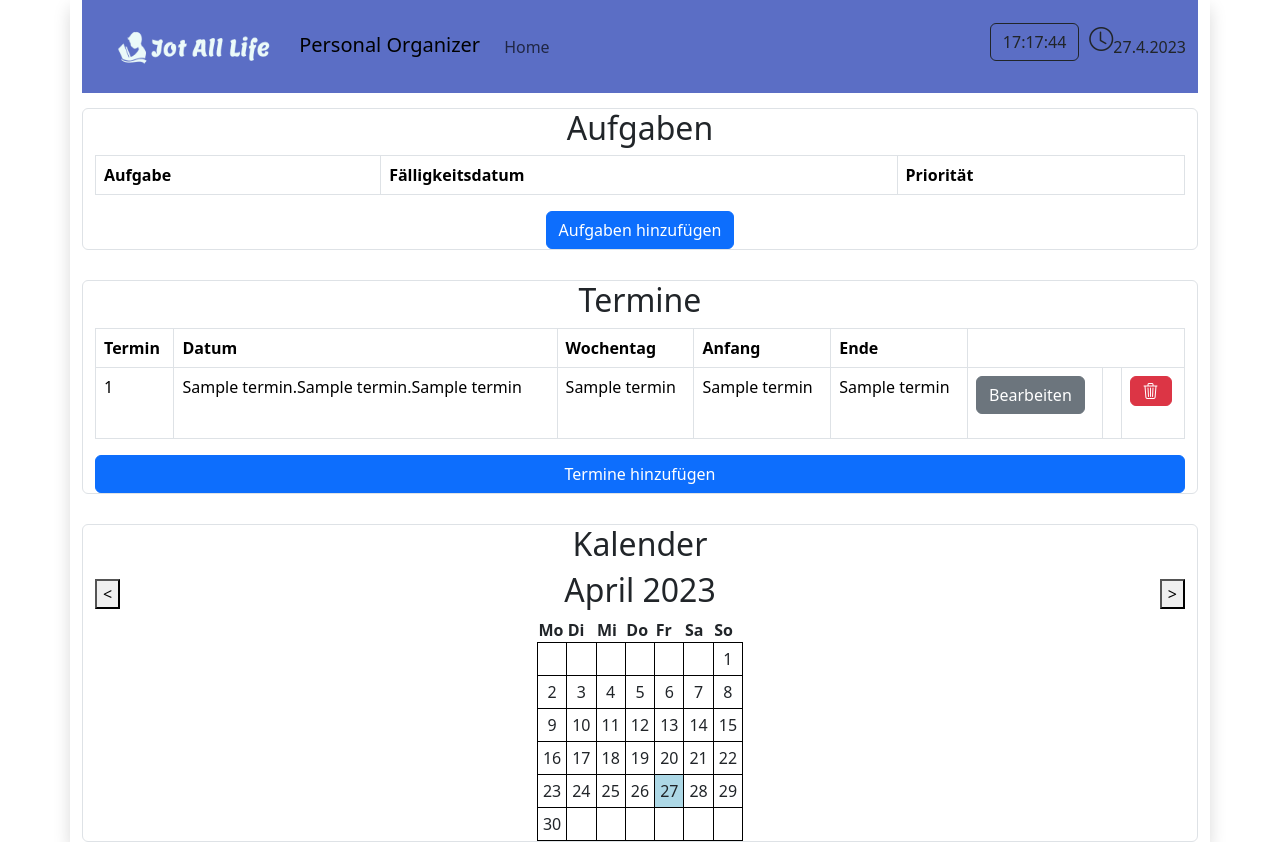
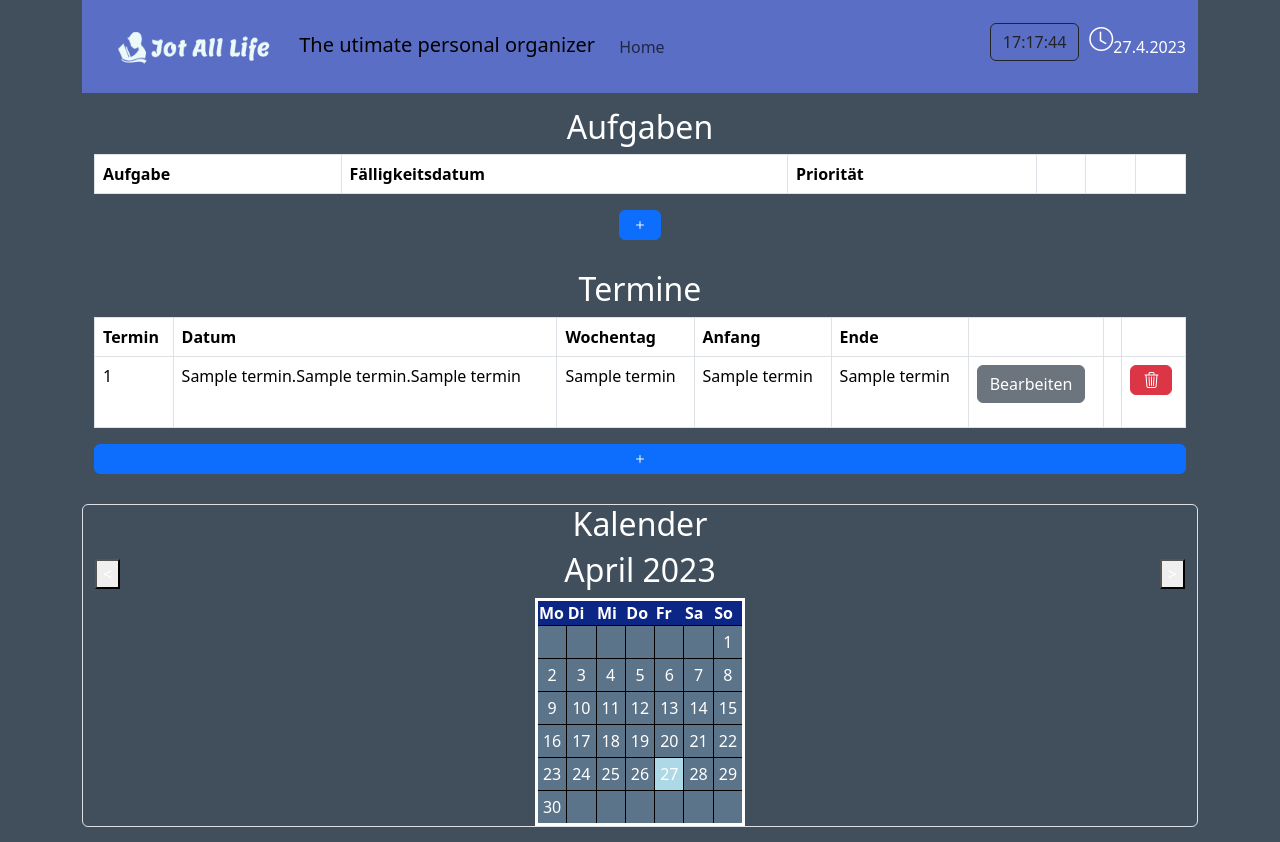
Before and after one commit to LeonardK2020/Klausurersatzleistung, a Flask app: template templates/index.html in a window 1280 px wide. Run offline with Flask 3, Linux system fonts and the light colour scheme; the template is opened without the code that fills it: most values are stand-ins (such as "Sample title", 1, 10 or a date in 2020); lists and menus that the app fills with data are empty; some libraries are stand-ins or nearby versions.

Commit message:
Farbveränderungen + andere Buttons+ Navbars

```diff
--- a/static/css/index.css
+++ b/static/css/index.css
@@ -1,17 +1,28 @@
-/*#aufgaben {
-
+*{
+  color: white;
+}
+#body1{
+  background-color: #273846e1;
+  justify-content: center;
+  align-items: center
 }
 
-#termine{
-
-
+table{
+  border:3px solid white;
+  box-shadow: 3px 3px 3px rgba(63, 61, 61, 0);
+  background-color:#5e798fe7;
+  border-collapse: collapse;
 }
 
-#kalender {
+th, td{
+  border: 3px solid white;
+}
 
+thead, #thead1, #thead2{
+  box-shadow:rgba(63, 61, 61, 0);
+  background-color: #011a86dc;
+}
 
-}
-*/
 
 ::placeholder {
     color: rgba(253, 252, 252, 0.171)
--- a/templates/index.html
+++ b/templates/index.html
@@ -8,12 +8,12 @@
     </head>
 
 
-    <body class="container shadow" style="background-color: rgba(255, 255, 255, 0.671)" onLoad="uhrzeit(); initializeCalendar();">
+    <body id="body1"class="container" onLoad="uhrzeit(); initializeCalendar();">
         <nav id="nav" class="navbar sticky-top navbar-expand-lg" style="background-color: #5B6EC5;">
             <div class="container-fluid">
               <a class="navbar-brand">
                 <img src="{{ url_for('static', filename= 'files/logoq2.PNG') }}" alt="Bootstrap" width="200" height="50">
-                Personal Organizer</a>
+                The utimate personal organizer</a>
                 <ul class="navbar-nav me-auto mb-2 mb-lg-0">
                     <li class="nav-item">
                         <a class="nav-link" href="/">Home</a>
@@ -27,13 +27,16 @@
         </nav>
 
 
-            <div style="margin-top: 15px" id="aufgaben" class="col text-center container-fluid border rounded">
+            <div style="margin-top: 15px" id="aufgaben" class="col text-center container-fluid">
               <h2>Aufgaben</h2>
-              <table class="table table-bordered mx-auto">
-                <tr>
+              <table id="aufgabentable"class="table table-bordered mx-auto">
+                <tr id="thead1">
                     <th>Aufgabe</th>
                     <th>Fälligkeitsdatum</th>
                     <th>Priorität</th>
+                    <th></th>
+                    <th></th>
+                    <th></th>
                 </tr>
                  {%for aufgabe in aufgaben%}
                     {% if aufgabe[3] == "Hoch" %}
@@ -104,17 +107,20 @@
                     {% endif %}
                  {% endfor %}
             </table>
-            <a href="/Aufgaben" class="btn btn-primary">Aufgaben hinzufügen</a>
+            <a href="/Aufgaben" class="btn btn-primary bi bi-plus"></a>
             </div>
-            <div id="termine" style="margin-top: 30px" class="col text-center container-fluid border rounded">
+            <div id="termine" style="margin-top: 30px" class="col text-center container-fluid ">
               <h2>Termine</h2>
               <table class="table table-bordered mx-auto">
-                <tr>
+                <tr id="thead2">
                     <th>Termin</th>
                     <th>Datum</th>
                     <th>Wochentag</th>
                     <th>Anfang</th>
                     <th>Ende</th>
+                    <th></th>
+                    <th></th>
+                    <th></th>
                 </tr>
                  {%for termin in termine%}
                     <tr>
@@ -136,7 +142,7 @@
                     </tr>
                  {% endfor %}
             </table>
-            <a href="/Termine" class="btn btn-primary mt-3 mx-auto d-block">Termine hinzufügen</a>
+            <a href="/Termine" class="btn btn-primary mt-3 mx-auto d-block bi bi-plus"></a>
             </div>
             <div id="calendar" style="margin-top: 30px" class="col text-center container-fluid border rounded">
               <h2>Kalender</h2>
```
